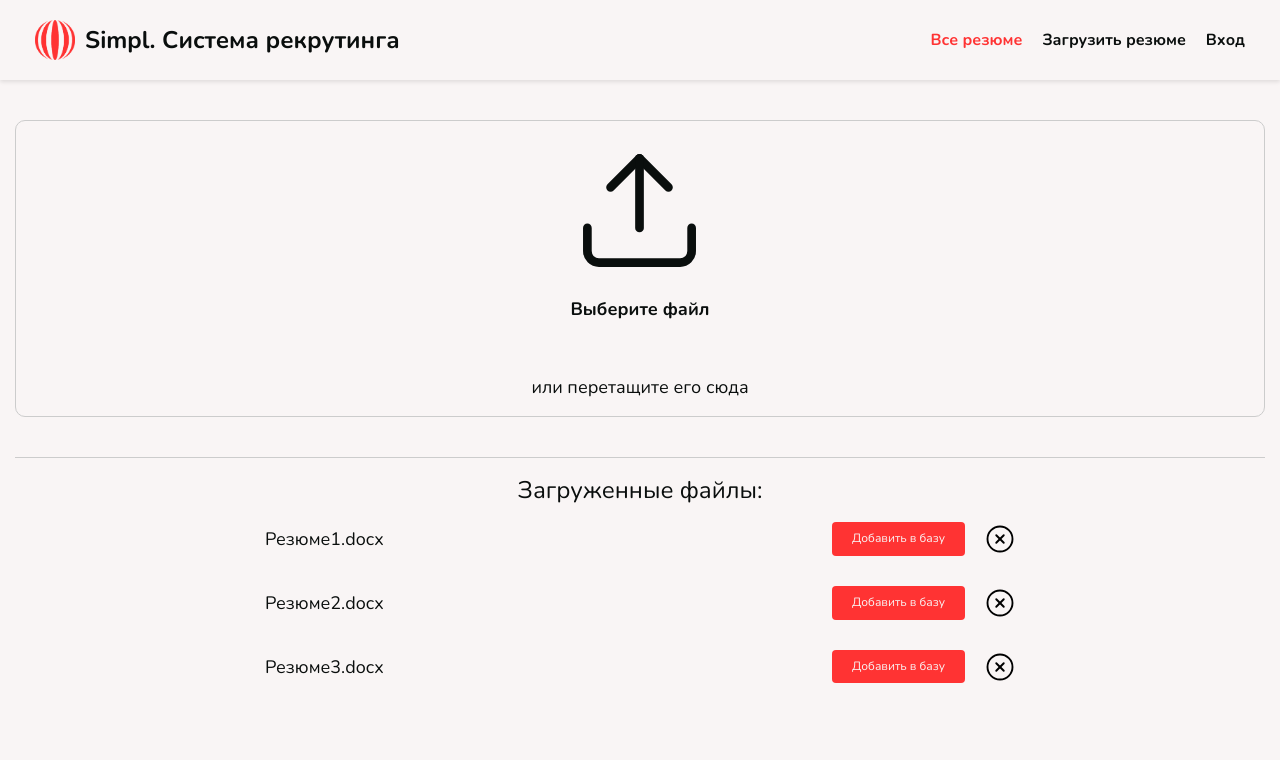
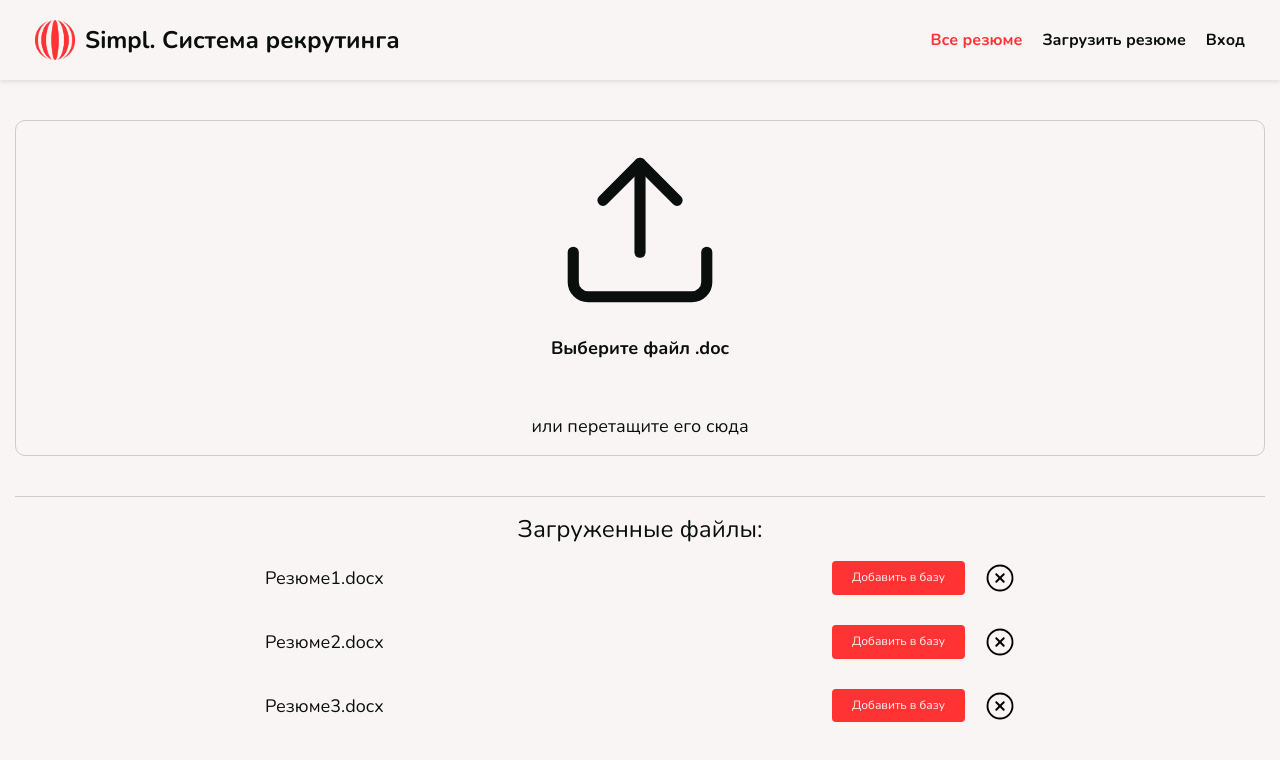
Before and after one commit to teamdevm/teamwork-swift-ferret, a React (Create React App) app in the folder React-app/: page /upload in a window 1280 px wide. Shown: the top 760 px of the page. Built offline with nearby package versions, Linux system fonts and the light colour scheme.

Commit message:
fix file extension

```diff
--- a/React-app/src/pages/Upload.jsx
+++ b/React-app/src/pages/Upload.jsx
@@ -25,7 +25,7 @@ function Upload() {
               <polyline points="17 8 12 3 7 8" />
               <line x1="12" x2="12" y1="3" y2="15" />
             </svg>
-            Выберите файл
+            Выберите файл .doc
           </label>
           <span className="upload__text">или перетащите его сюда</span>
         </form>
```
